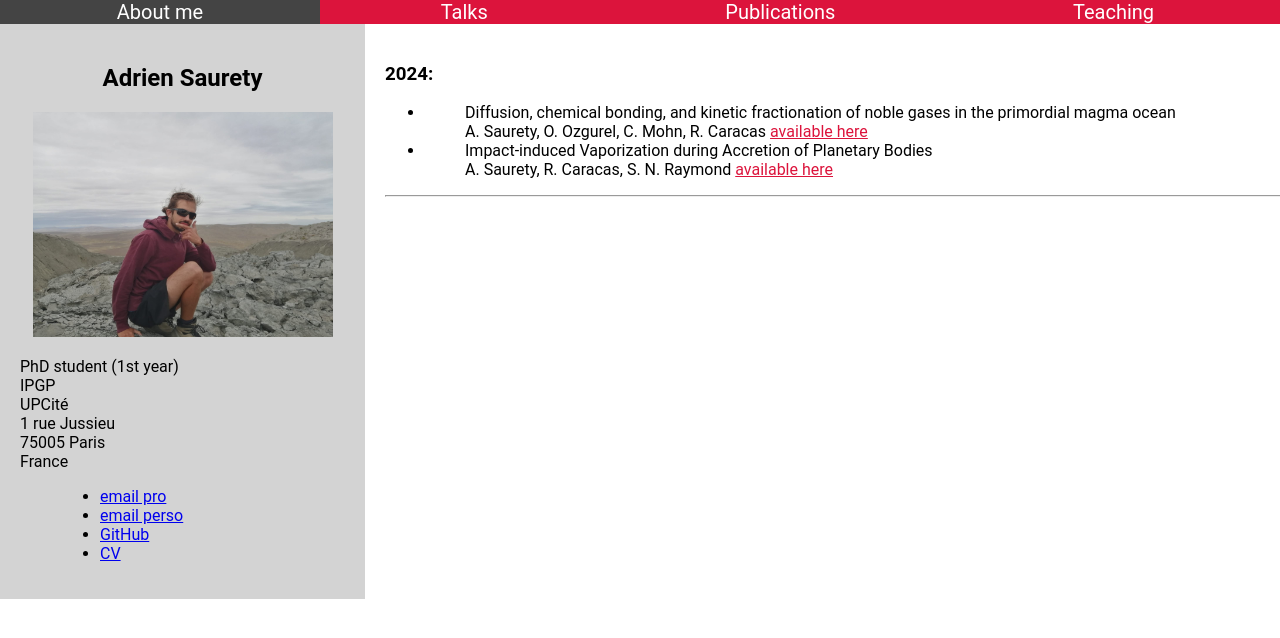
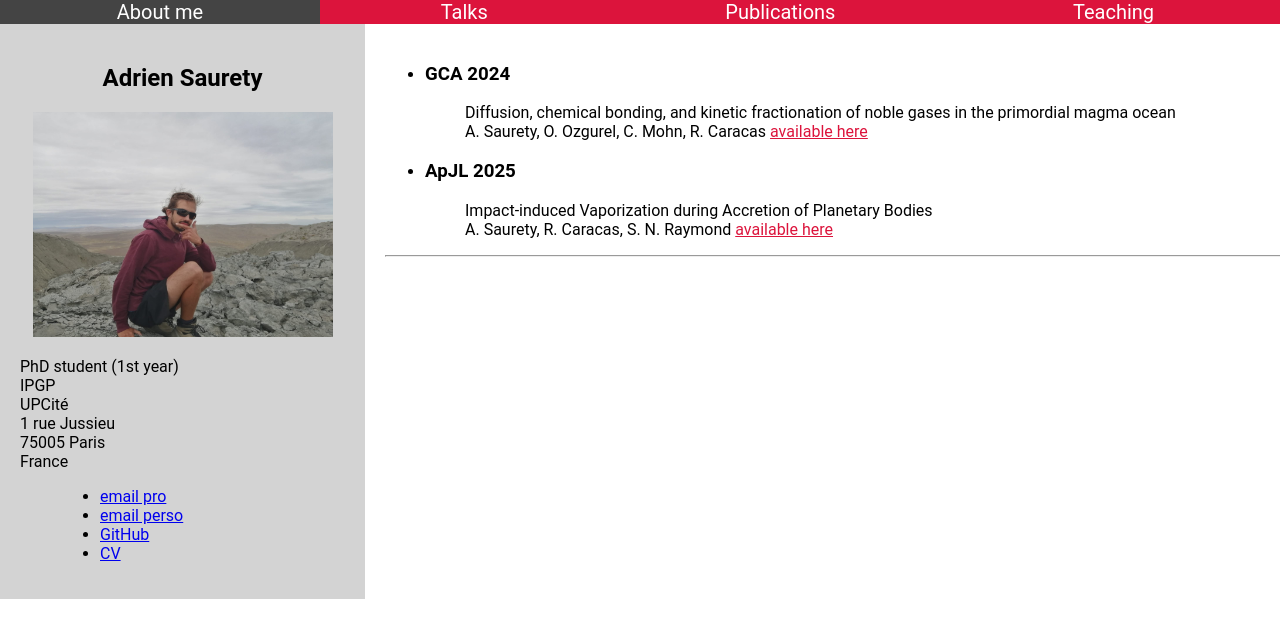
Before and after one commit to adriensaurety/adriensaurety.github.io, a Jekyll site: the page built from publications.html, in a window 1280 px wide. Shown: the top 638 px of the page. Built offline with Jekyll 4.4.1, drawn with Linux system fonts in a browser that asks for light colours.

Commit message:
Update publications.html

```diff
--- a/publications.html
+++ b/publications.html
@@ -30,12 +30,11 @@ title: Adrien Saurety
 
 	<div class="main">
 
-		<p><h3> 2024: </h3></p>
 	<ul>
-   <li> <dd> Diffusion, chemical bonding, and kinetic fractionation of noble gases in the primordial magma ocean </dd>
+   <li> <h3> GCA 2024 </h3><dd> Diffusion, chemical bonding, and kinetic fractionation of noble gases in the primordial magma ocean </dd>
      <dd> A. Saurety, O. Ozgurel, C. Mohn, R. Caracas <a style="color:#dc143c" href="https://www.sciencedirect.com/science/article/pii/S0016703724003181?via%3Dihub" target="_blank">available here</a> </dd>
     </li>
-    <li> <dd> Impact-induced Vaporization during Accretion of Planetary Bodies </dd>
+    <li> <h3> ApJL 2025 </h3> <dd> Impact-induced Vaporization during Accretion of Planetary Bodies </dd>
      <dd> A. Saurety, R. Caracas, S. N. Raymond <a style="color:#dc143c" href="https://iopscience.iop.org/article/10.3847/2041-8213/adb30e" target="_blank">available here</a> </dd>
     </li>
   </ul>
```
